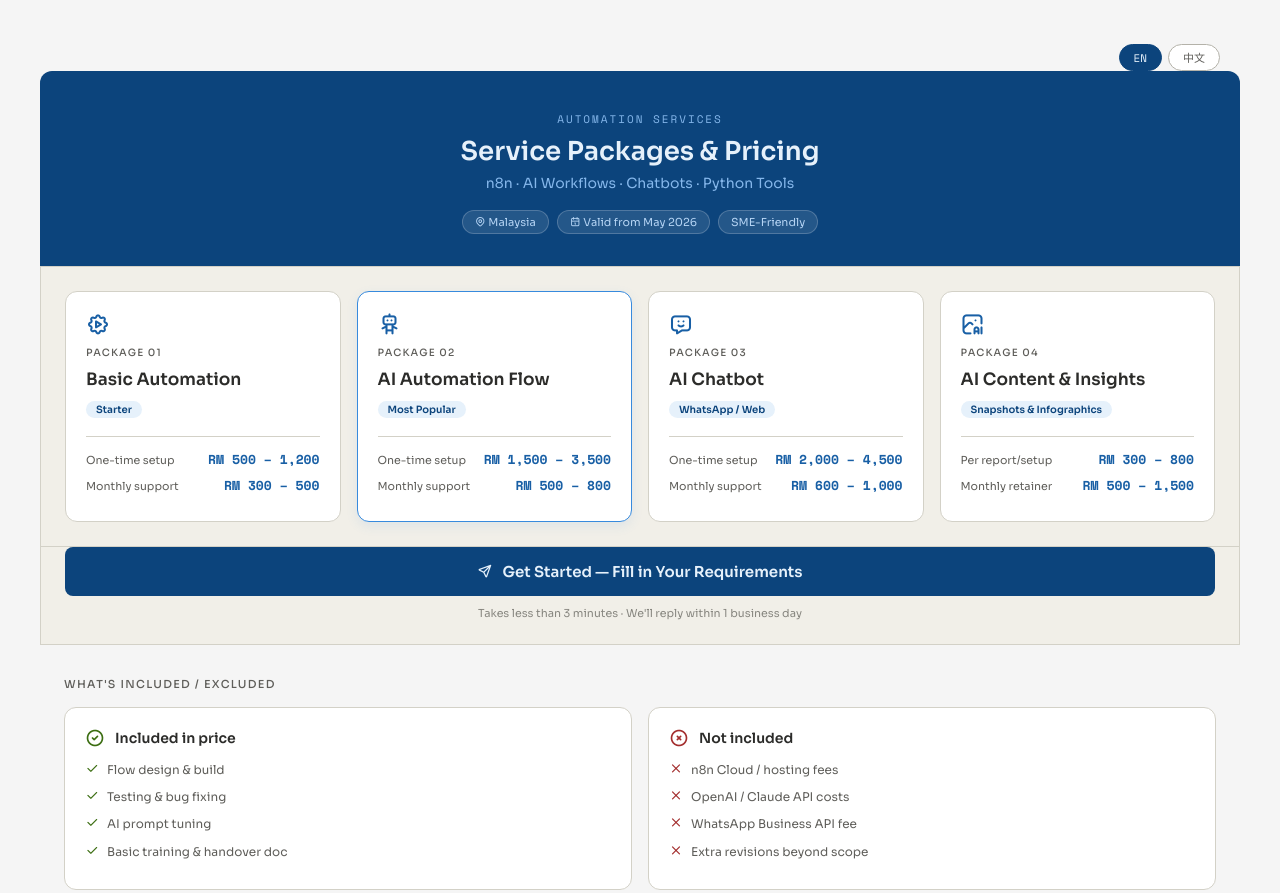
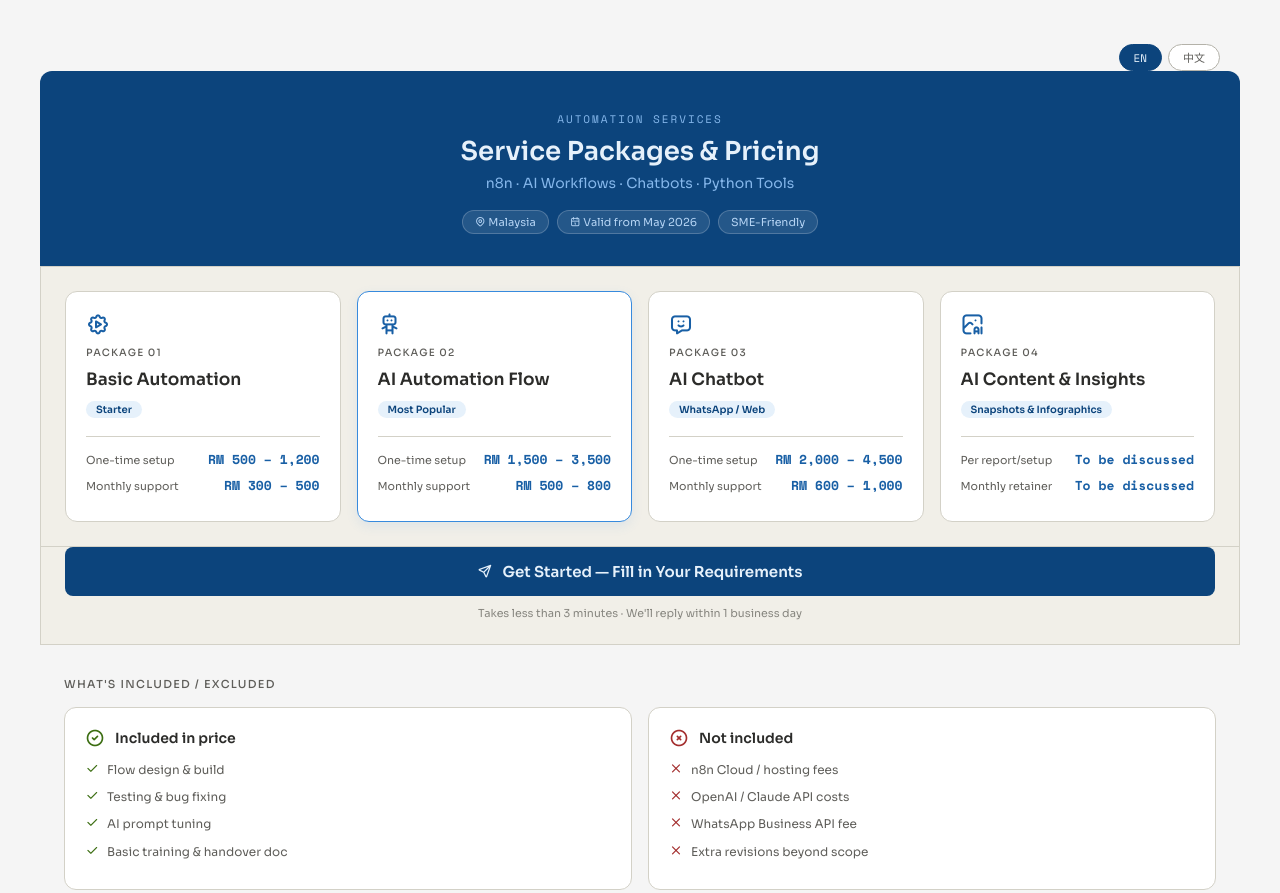
Before and after one commit to kktan1991/my-pricing, a plain HTML site: page index.html in a window 1280 px wide. Shown: the top 893 px of the page. Drawn offline with nearby package versions, Linux system fonts and the light colour scheme.

Commit message:
Update pricing details to 'To be discussed'

```diff
--- a/index.html
+++ b/index.html
@@ -123,8 +123,8 @@
       <div class="pkg-name" id="t-p4name">AI Content & Insights</div>
       <div class="pkg-badge" id="t-p4badge">Snapshots & Infographics</div>
       <div class="price-block">
-        <div class="price-row"><span class="price-key" id="t-setup4">Per report/setup</span><span class="price-val">RM 300 – 800</span></div>
-        <div class="price-row"><span class="price-key" id="t-monthly4">Monthly retainer</span><span class="price-val">RM 500 – 1,500</span></div>
+        <div class="price-row"><span class="price-key" id="t-setup4">Per report/setup</span><span class="price-val">To be discussed</span></div>
+        <div class="price-row"><span class="price-key" id="t-monthly4">Monthly retainer</span><span class="price-val">To be discussed</span></div>
       </div>
     </div>
   </div>
```
